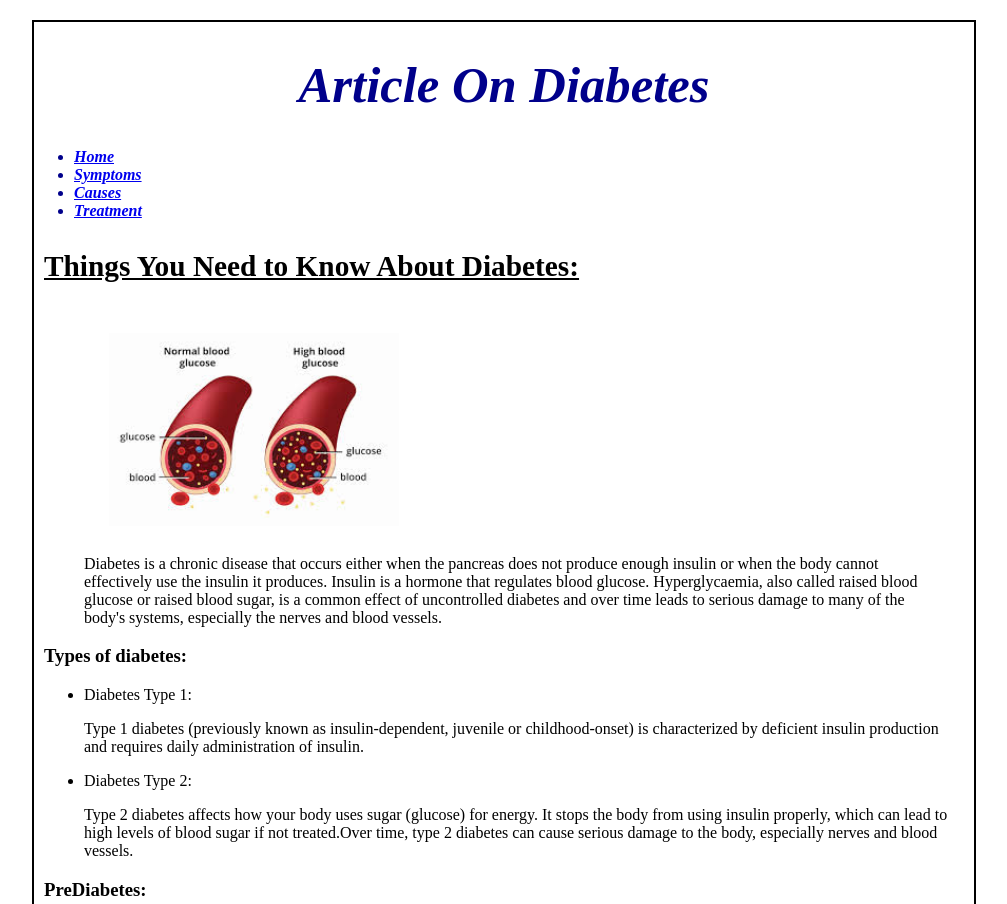
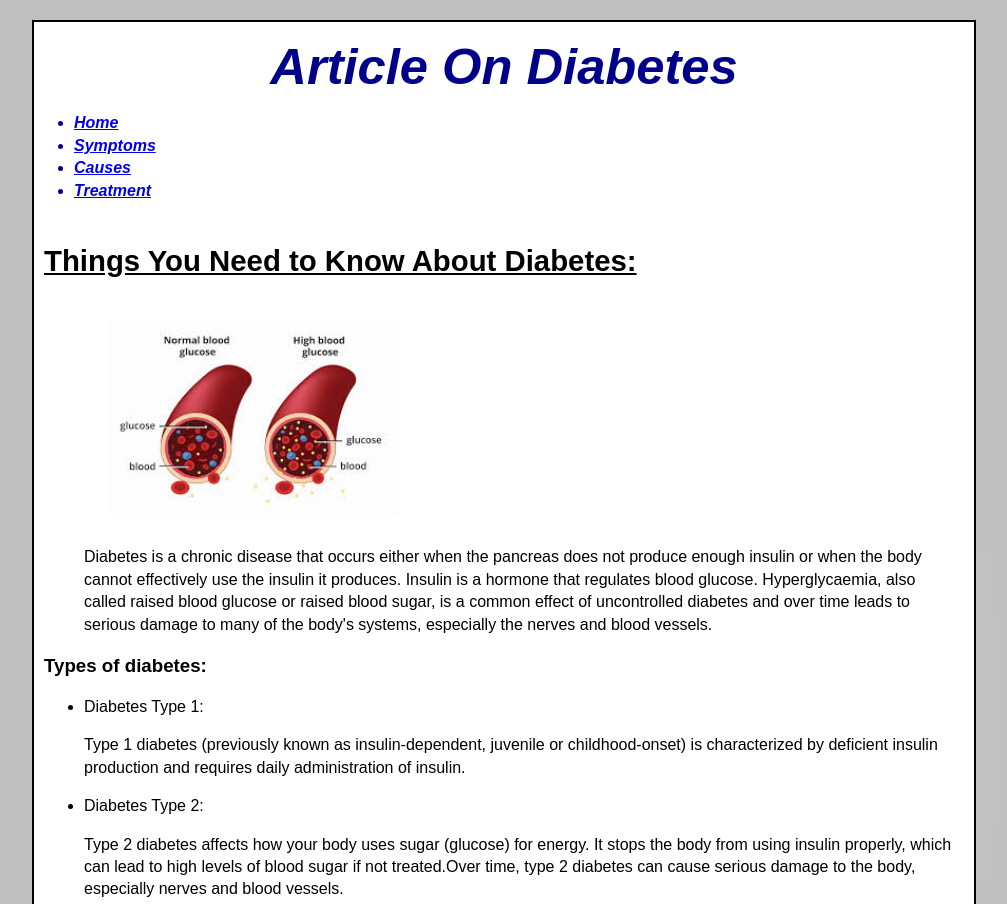
Before and after one commit to Career01crafter/Article-Diabetes-HTML, a plain HTML site: page article on diabetes/index.html in a window 1280 px wide. Shown: the top 904 px of the page, without its empty margins (136-1143 px from the left). Drawn offline with Linux system fonts and the light colour scheme.

Commit message:
Update styles.css

```diff
--- a/article on diabetes/styles.css
+++ b/article on diabetes/styles.css
@@ -1,4 +1,4 @@
-zbody {
+body {
     color: black;
     background-color: #f9f8f6;
     background-image: url('image background.jfif');
```
